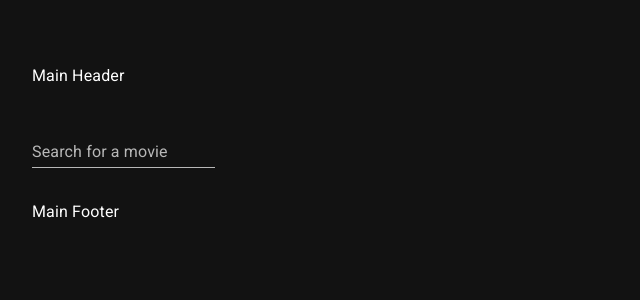
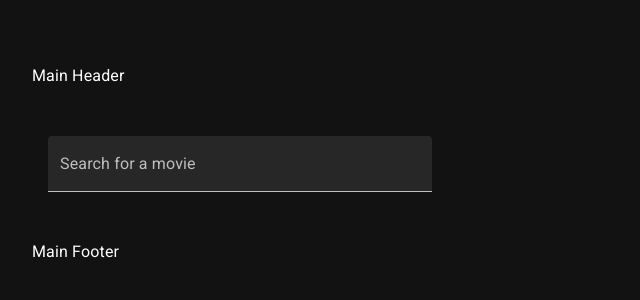
Before and after one commit to marc3lsk/cr-movies, a React (Vite) app: page / in a window 1280 px wide. Shown: the top 300 px of the page, without its empty margins (0-640 px from the left). Built offline with nearby package versions, Linux system fonts and the light colour scheme.

Commit message:
pagination

```diff
--- a/src/pages/movies/search.tsx
+++ b/src/pages/movies/search.tsx
@@ -1,8 +1,8 @@
 import { useInfiniteQuery } from "@tanstack/react-query";
-import { useState, useMemo } from "react";
+import { useState, useMemo, useEffect } from "react";
 import { useDebouncedCallback } from "use-debounce";
 import { Link, useLocation, useSearchParams } from "react-router-dom";
-import { TextField } from "@mui/material";
+import { Pagination, PaginationItem, TextField } from "@mui/material";
 
 const searchMovies = async ({ pageParam = 1, query = "" }) => {
   const response = await fetch(
@@ -50,6 +50,15 @@ export default function Search() {
     return query ?? "";
   }, [searchParams]);
 
+  const isMore = useMemo(() => {
+    const more = searchParams.get("more");
+    return typeof more == "string";
+  }, [searchParams]);
+
+  useEffect(() => {
+    if (!isMore) setMovieCache({});
+  }, [isMore]);
+
   const [query, setQuery] = useState(searchQuery);
 
   const debounced = useDebouncedCallback(
@@ -93,7 +102,7 @@ export default function Search() {
   }
 
   return (
-    <>
+    <div className="mx-auto p-4 justify-center flex flex-col">
       <form
         onSubmit={(e) => {
           e.preventDefault();
@@ -103,11 +112,12 @@ export default function Search() {
       >
         <TextField
           label="Search for a movie"
-          variant="standard"
+          variant="filled"
           onChange={(e) => {
             setQuery(e.target.value);
             debounced(e.target.value);
           }}
+          className="w-96"
         />
         <button
           type="submit"
@@ -115,9 +125,10 @@ export default function Search() {
           title="to make submit work with enter key"
         />
       </form>
-      <h1>{searchQuery}</h1>
 
-      <ul>
+      {totalResults > 0 && (
+        <>
+          <ul className="mt-8 mb-4">
             {new Array(currentPage)
               .fill(0)
               .flatMap((_, page) =>
@@ -125,16 +136,35 @@ export default function Search() {
                   <li key={movie.imdbID}>{movie.Title}</li>
                 )),
               )}
+          </ul>
           {isLoading && <div>Loading...</div>}
           {showButtonLoadMore && (
             <Link
-            to={{ search: `?query=${query}&page=${currentPage + 1}` }}
-            className="block mt-4"
+              to={{ search: `?query=${query}&page=${currentPage + 1}&more` }}
+              className="block my-4"
             >
               » Load more «
             </Link>
           )}
-      </ul>
+          <Pagination
+            page={currentPage}
+            count={Math.ceil(totalResults / 10)}
+            renderItem={(item) => (
+              <PaginationItem
+                component={Link}
+                to={{
+                  search:
+                    `?query=${query}&page=${item.page}` +
+                    (item.type == "next" || (item.type == "previous" && isMore)
+                      ? "&more"
+                      : ""),
+                }}
+                {...item}
+              />
+            )}
+          />
         </>
+      )}
+    </div>
   );
 }
```
Lines whose indentation alone changed are shown as unchanged.
